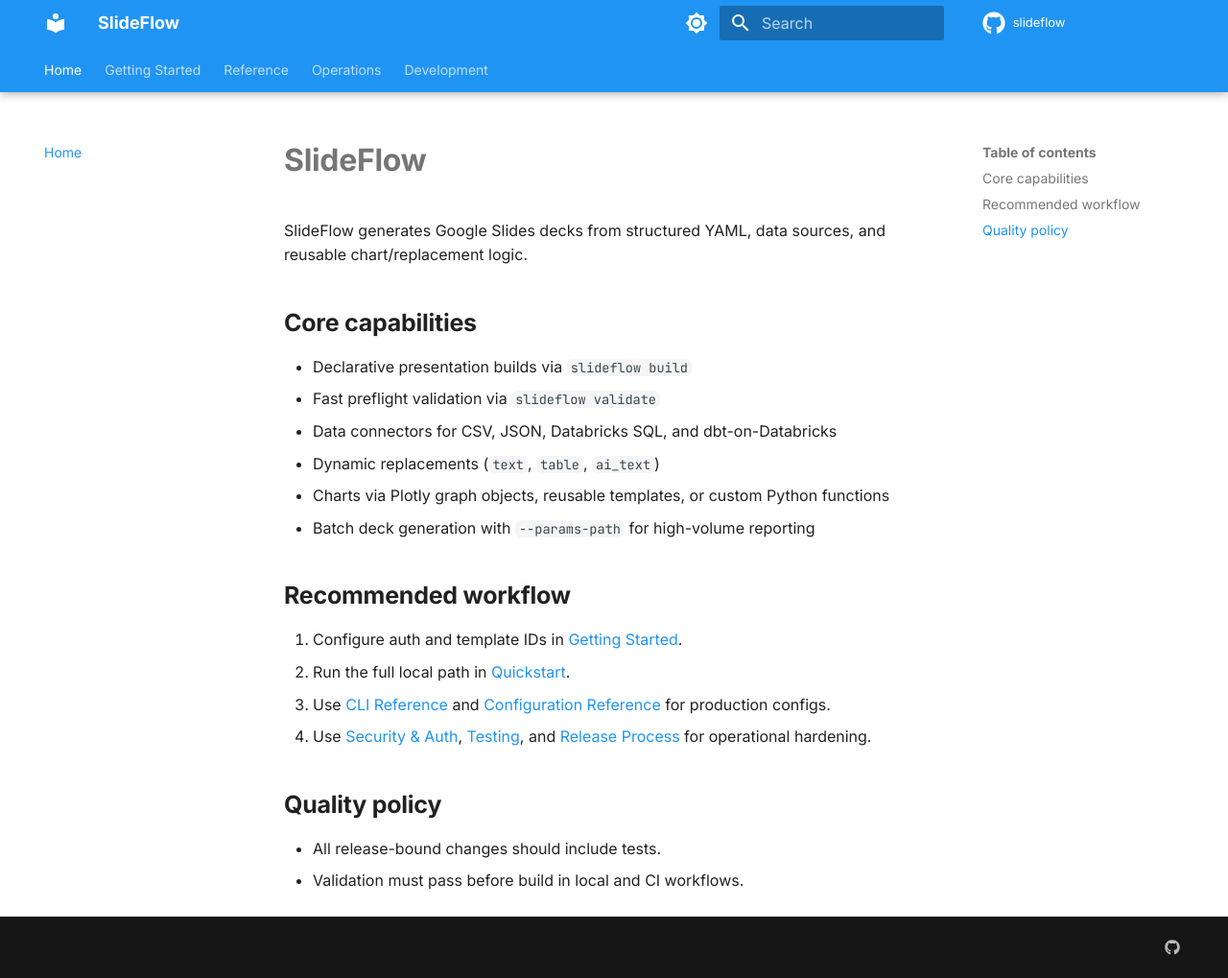
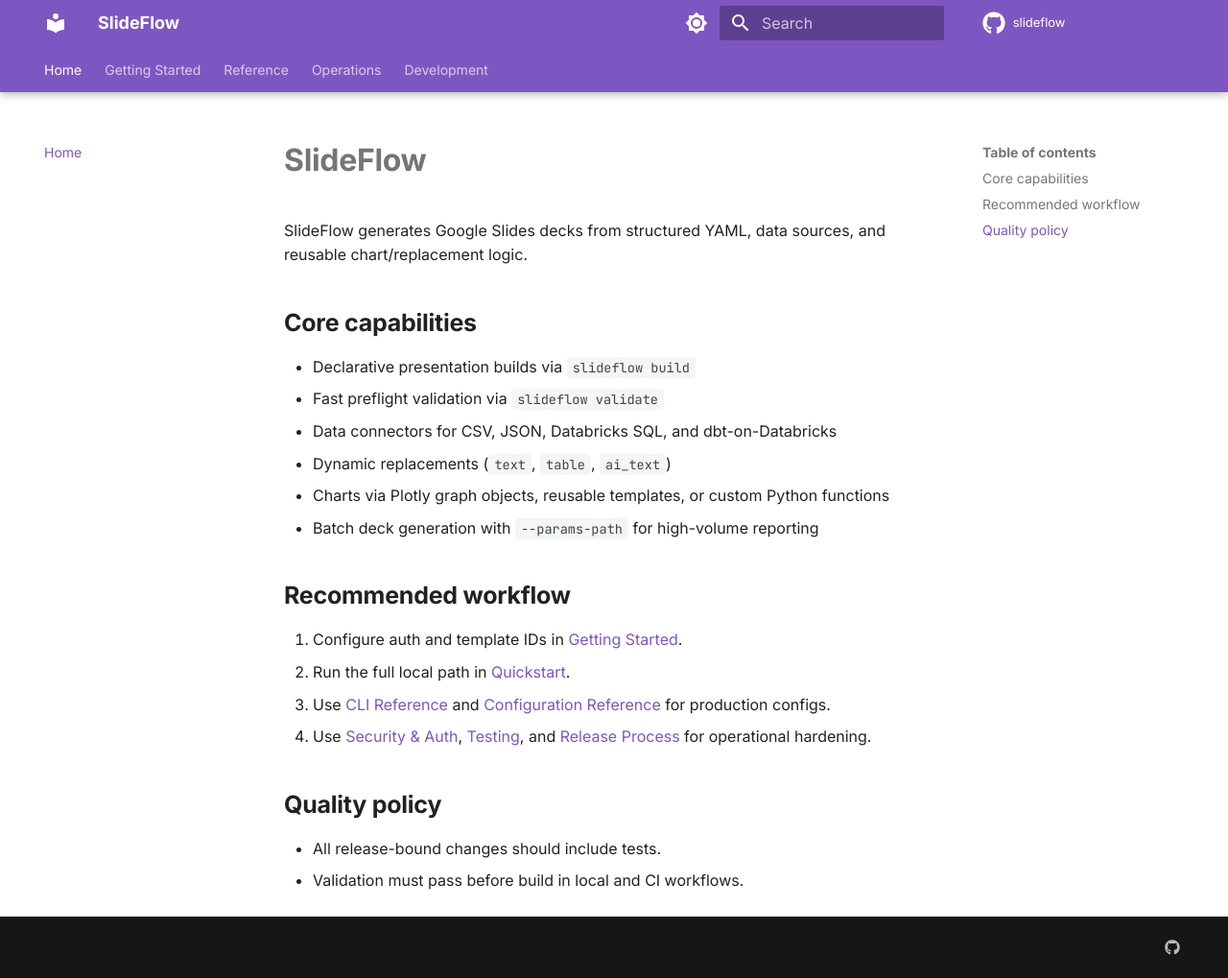
Before and after one commit to joe-broadhead/slideflow, an MkDocs documentation site: the page built from docs/index.md, in a window 1280 px wide and 1019 px high. Shown: the whole window at 96% size. Built offline with MkDocs 1.6.1 and Material for MkDocs 9.7.7, drawn with Linux system fonts in a browser that asks for light colours; comment, search, counter and statistics services are not loaded.

Commit message:
Align Slideflow docs theme with dbt-nova style

```diff
--- /dev/null
+++ b/docs/stylesheets/extra.css
@@ -0,0 +1,110 @@
+/* Slideflow docs styles inspired by dbt-nova docs ergonomics. */
+
+/* Match dbt-nova color tokens across sites. */
+:root {
+  --md-primary-fg-color: #7c3aed;
+  --md-accent-fg-color: #f59e0b;
+}
+
+/* Better code block styling */
+.md-typeset code {
+  background-color: var(--md-code-bg-color);
+  border-radius: 0.2rem;
+  padding: 0.1rem 0.3rem;
+}
+
+/* Stronger section headings */
+.md-typeset h1,
+.md-typeset h2,
+.md-typeset h3 {
+  font-weight: 700;
+  letter-spacing: -0.01em;
+}
+
+/* Subtitle styling for landing pages */
+.md-typeset .subtitle {
+  font-size: 1.25rem;
+  color: var(--md-default-fg-color--light);
+  margin-top: -0.5rem;
+  margin-bottom: 2rem;
+}
+
+/* Card-like callouts */
+.tool-card {
+  border: 1px solid var(--md-default-fg-color--lightest);
+  border-radius: 0.5rem;
+  padding: 1rem;
+  margin: 1rem 0;
+}
+
+/* Status badges */
+.status-badge {
+  display: inline-block;
+  padding: 0.2rem 0.5rem;
+  border-radius: 0.25rem;
+  font-size: 0.75rem;
+  font-weight: 600;
+}
+
+.status-badge.stable {
+  background-color: #10b981;
+  color: #fff;
+}
+
+.status-badge.beta {
+  background-color: #f59e0b;
+  color: #fff;
+}
+
+/* Card grid hover behavior */
+.md-typeset .grid.cards > ul > li {
+  border: 1px solid var(--md-default-fg-color--lightest);
+  transition: border-color 0.2s, box-shadow 0.2s;
+}
+
+.md-typeset .grid.cards > ul > li:hover {
+  border-color: var(--md-accent-fg-color);
+  box-shadow: 0 4px 12px rgb(0 0 0 / 0.1);
+}
+
+/* Better table styling */
+.md-typeset table:not([class]) {
+  border: 1px solid var(--md-default-fg-color--lightest);
+  border-radius: 0.5rem;
+  overflow: hidden;
+}
+
+.md-typeset table:not([class]) th {
+  background-color: var(--md-default-fg-color--lightest);
+}
+
+/* Round admonitions/details to match card language */
+.md-typeset .admonition,
+.md-typeset details {
+  border-radius: 0.5rem;
+}
+
+/* Mermaid diagrams: readable sizing + responsive width */
+.md-typeset .mermaid {
+  font-size: 0.9rem;
+  overflow-x: auto;
+}
+
+.md-typeset .mermaid svg {
+  width: 100%;
+  height: auto;
+}
+
+.diagram-large .mermaid {
+  font-size: 1rem;
+}
+
+.diagram-large .mermaid svg {
+  min-height: 520px;
+}
+
+/* Wide diagrams: prefer vertical flow to avoid horizontal compression */
+.diagram-vertical .mermaid svg {
+  width: auto;
+  max-width: 100%;
+}
--- a/docs/stylesheets/theme.css
+++ /dev/null
@@ -1,15 +0,0 @@
-.md-typeset h1,
-.md-typeset h2,
-.md-typeset h3 {
-  font-weight: 700;
-  letter-spacing: -0.01em;
-}
-
-.md-typeset code {
-  border-radius: 0.3rem;
-}
-
-.md-typeset .admonition,
-.md-typeset details {
-  border-radius: 0.5rem;
-}
--- a/mkdocs.yml
+++ b/mkdocs.yml
@@ -11,15 +11,15 @@
   palette:
     - media: "(prefers-color-scheme: light)"
       scheme: default
-      primary: blue
-      accent: blue
+      primary: deep purple
+      accent: amber
       toggle:
         icon: material/brightness-7
         name: Switch to dark mode
     - media: "(prefers-color-scheme: dark)"
       scheme: slate
-      primary: blue
-      accent: blue
+      primary: deep purple
+      accent: amber
       toggle:
         icon: material/brightness-4
         name: Switch to light mode
@@ -90,7 +90,7 @@
   generator: false
 
 extra_css:
-  - stylesheets/theme.css
+  - stylesheets/extra.css
 
 extra_javascript:
   - https://unpkg.com/mermaid@10.9.0/dist/mermaid.min.js
```
Also changed, not shown: 1 other file.
